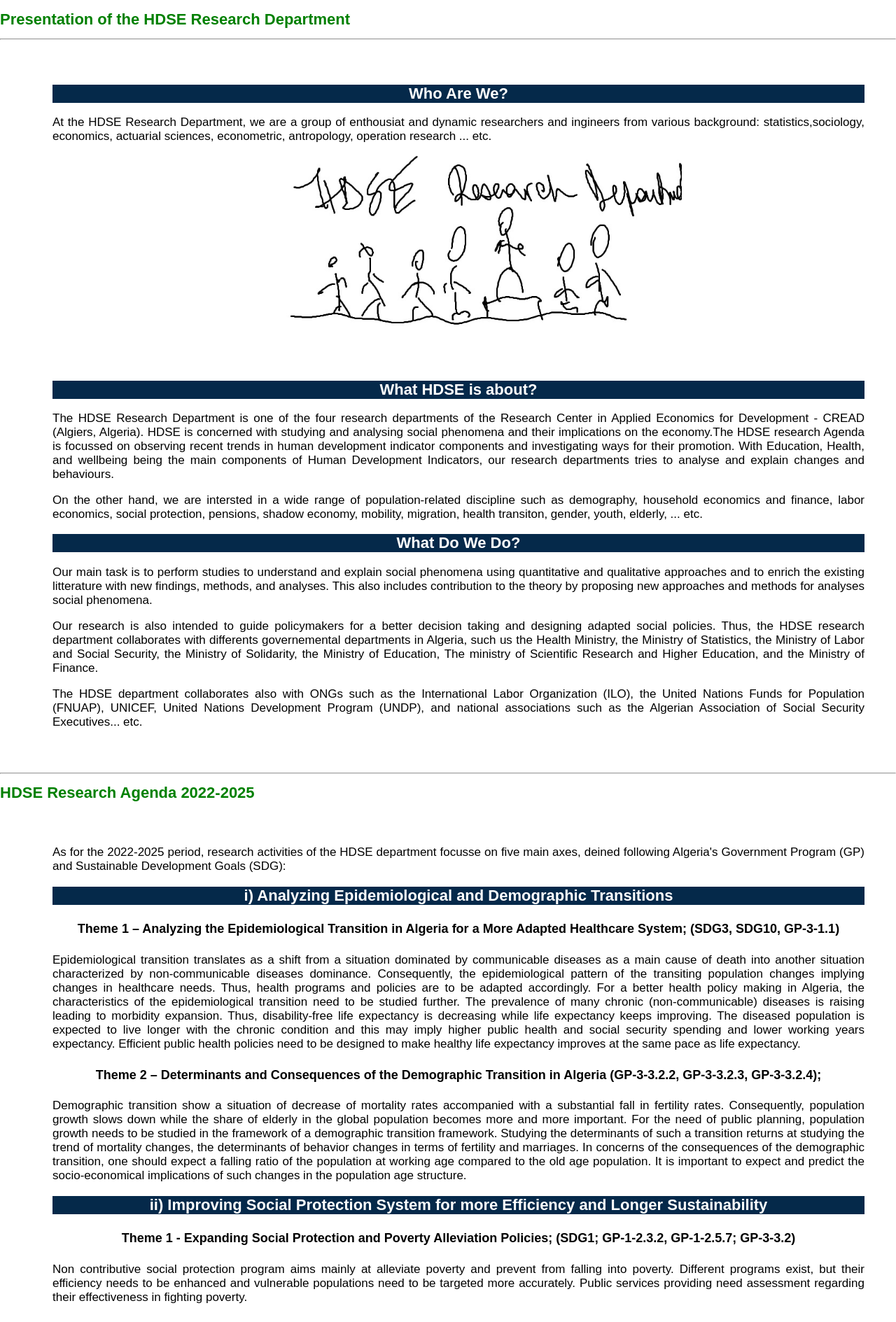
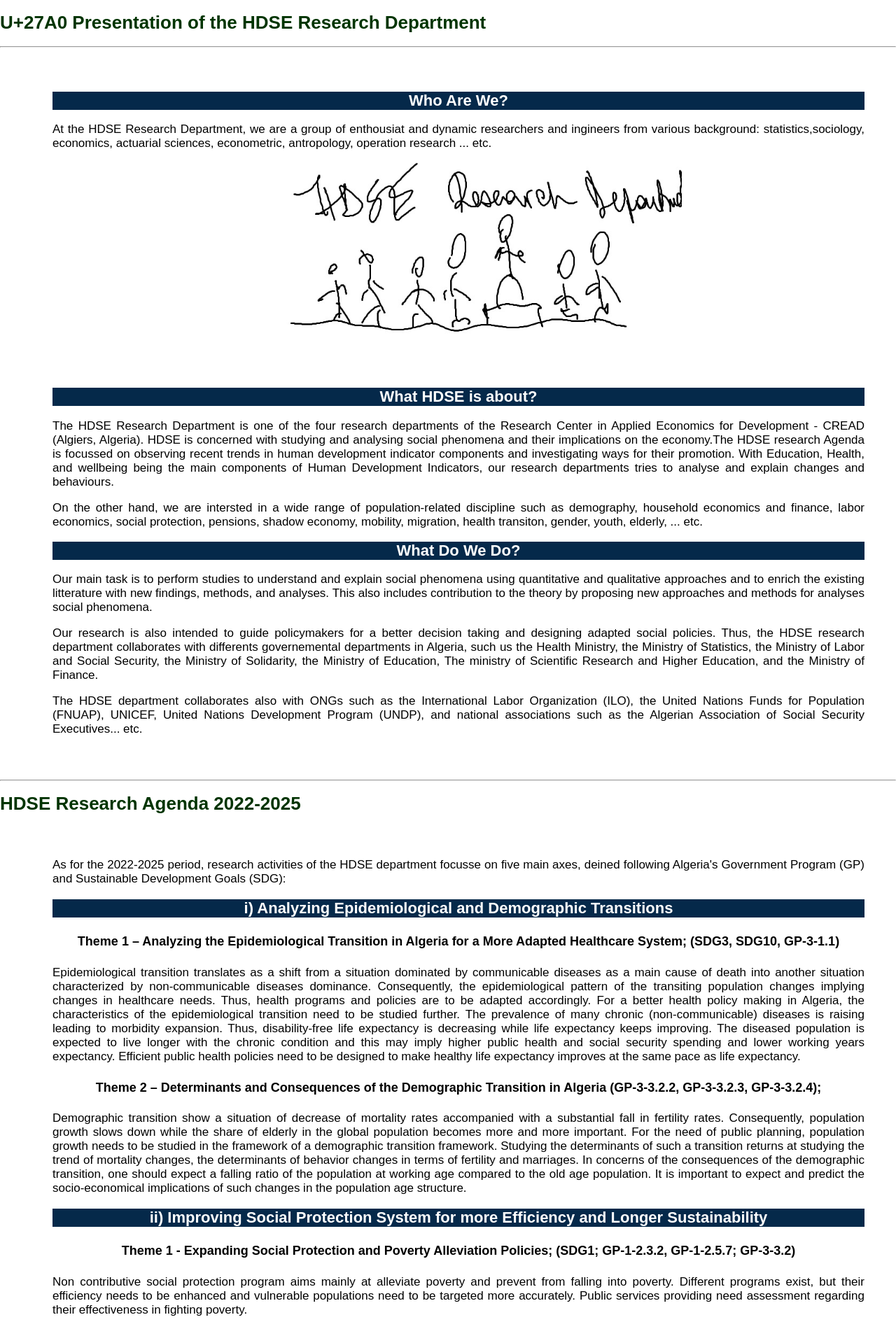
Before and after one commit to Farid-FLICI/farid-flici.github.io, a Jekyll site: the page hdse2.html, which Jekyll copies as it is, in a window 1280 px wide. Shown: the top 1889 px of the page at 70% size. Built offline with Jekyll 4.4.1, drawn with Linux system fonts in a browser that asks for light colours.

Commit message:
Update hdse2.html

```diff
--- a/hdse2.html
+++ b/hdse2.html
@@ -7,9 +7,9 @@
 
 body {margin: 0;       }
 p{               font-family: sans-serif; font-size: 17px; text-align: justify; }
-h1{              font-family: sans-serif; font-size: 22px; font-weight: bold ; text-align: left ; color:green    }
-h2{              font-family: sans-serif; font-size: 22px; font-weight: bold ; text-align: center ; background-color: #05294a; color:white  }
-h3{              font-family: sans-serif; font-size: 20px; font-weight: bold ; text-align: left ; color: blue; }
+h1{              font-family: sans-serif; font-size: 26px; font-weight: bold ; text-align: left  ; color:#003400    }
+h2{              font-family: sans-serif; font-size: 22px; font-weight: bold ; text-align: center; background-color: #05294a; color:white  }
+h3{              font-family: sans-serif; font-size: 20px; font-weight: bold ; text-align: left  ; color: blue; }
 h4{              font-family: sans-serif; font-size: 18px; font-weight: bold ; text-align: center     }
 
 
@@ -23,7 +23,7 @@ h4{              font-family: sans-serif; font-size: 18px; font-weight: bold ; t
 </head>
 <body>
 
-<h1> Presentation of the HDSE Research Department</h1>
+<h1> U+27A0 Presentation of the HDSE Research Department</h1>
  <hr>
 
 <div style="padding:25px 25px 25px 55px;margin:20px 20px 20px 20px; float: center; overflow: hidden">
```
